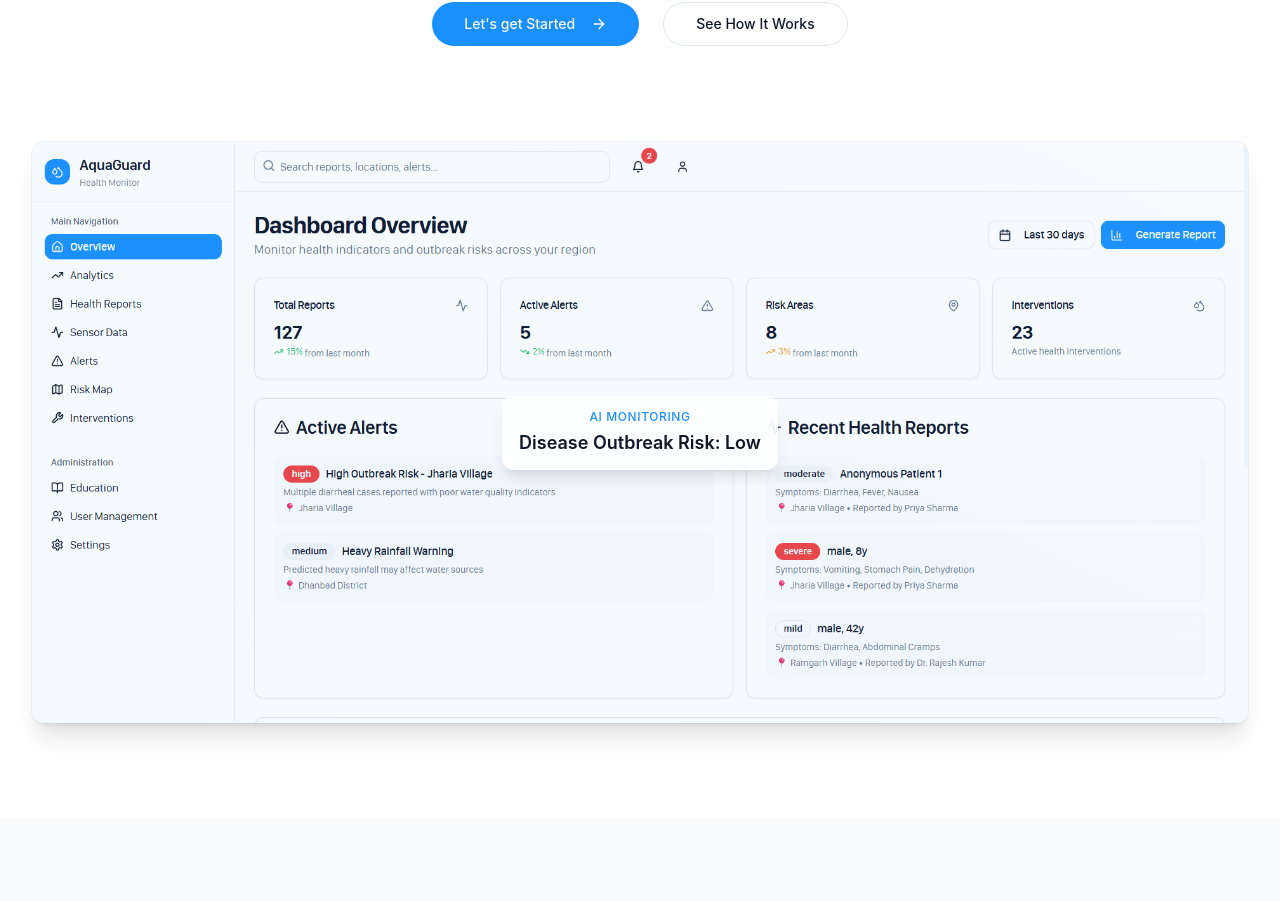
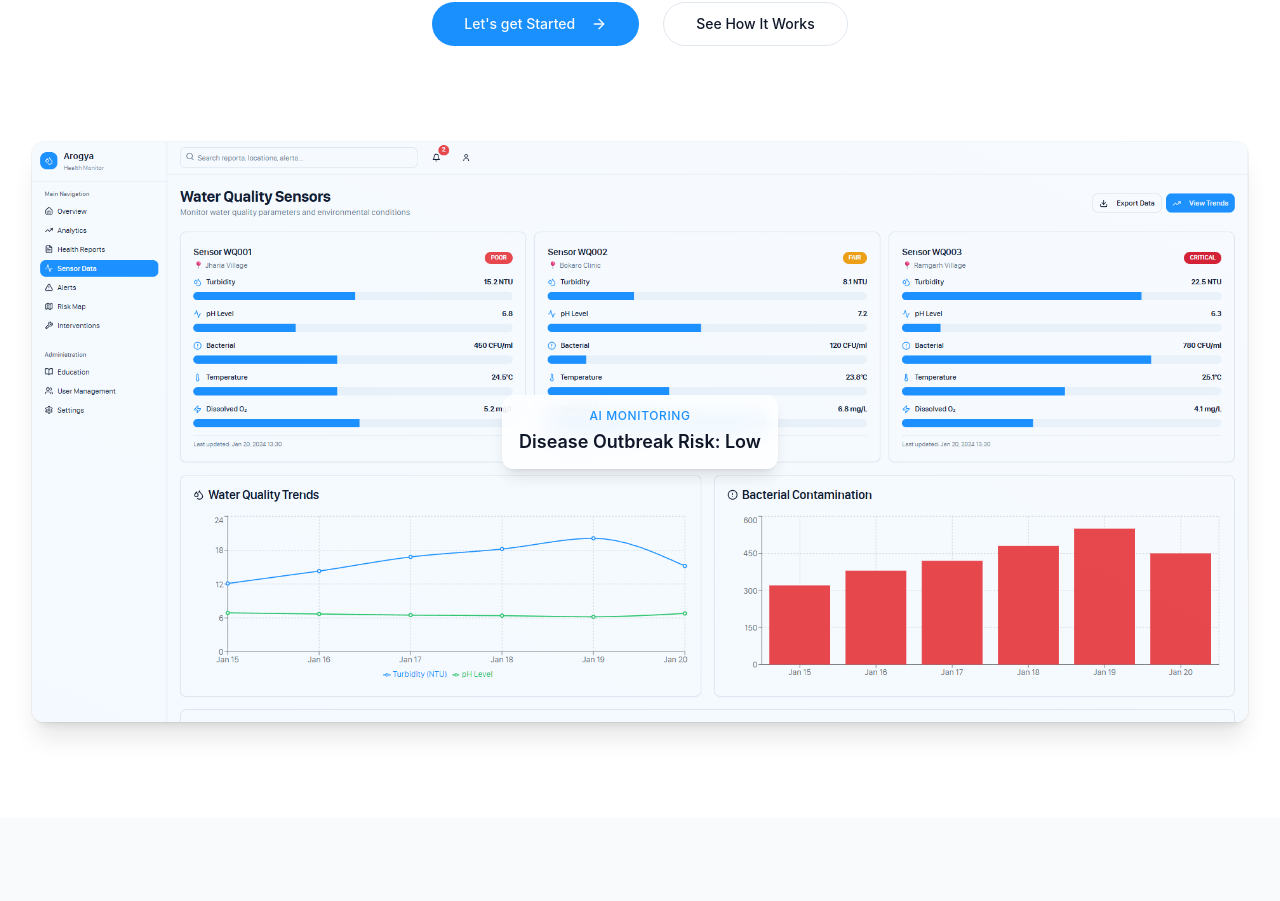
Before and after one commit to Athaxv/align-ai-assistant, a React (Vite) app: page / in a window 1280 px wide. Shown: the part 530-1431 px from the top of the page. Built offline with nearby package versions, Linux system fonts and the light colour scheme; a web font is replaced by a local one.

Commit message:
feat: Add new images for Hero component and update dashboard image source

```diff
--- a/src/components/home/Hero.tsx
+++ b/src/components/home/Hero.tsx
@@ -6,6 +6,8 @@ import Container from '../ui/Container';
 import { Button } from '../ui/Button';
 import { cn } from '@/lib/utils';
 import dashboard from '../../assets/dashboard.png';
+import new1 from '../../assets/new1.png';
+import new2 from '../../assets/new2.png';
 // Add import for SplineProvider and Spline
 import Spline from '@splinetool/react-spline';
 import SplineProvider from '../ui/spilneProvider';
@@ -115,7 +117,7 @@ const Hero = () => {
           <div className="absolute inset-0 bg-gradient-to-tr from-primary/5 to-blue-400/5 pointer-events-none"></div>
 
           <img
-            src={dashboard}
+            src={new1}
             alt="AquaGuard Health Monitoring Dashboard showing real-time disease prevention analytics"
             className="w-full h-auto object-cover"
             loading="lazy"
```
Also changed, not shown: src/assets/new1.png (added), src/assets/new2.png (added).
